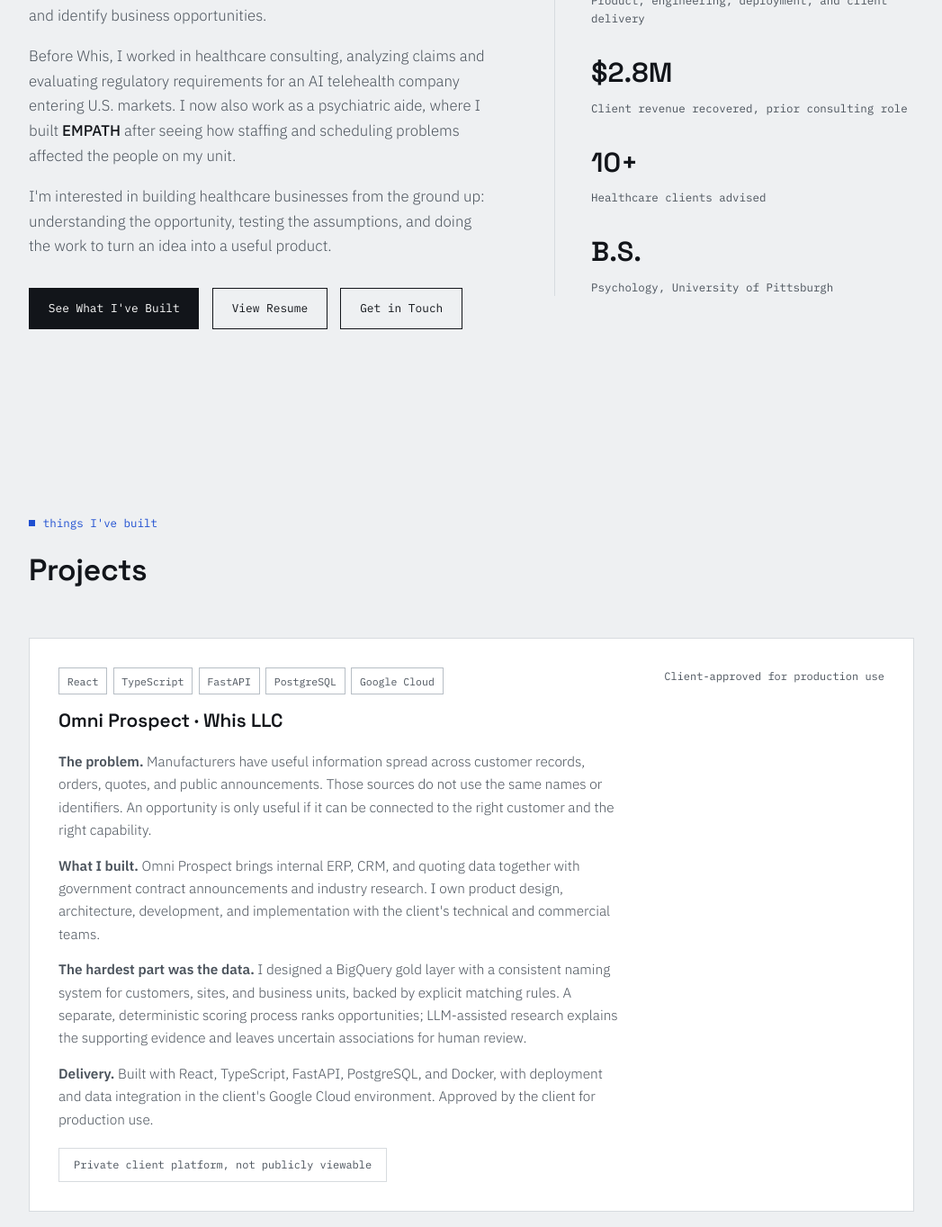
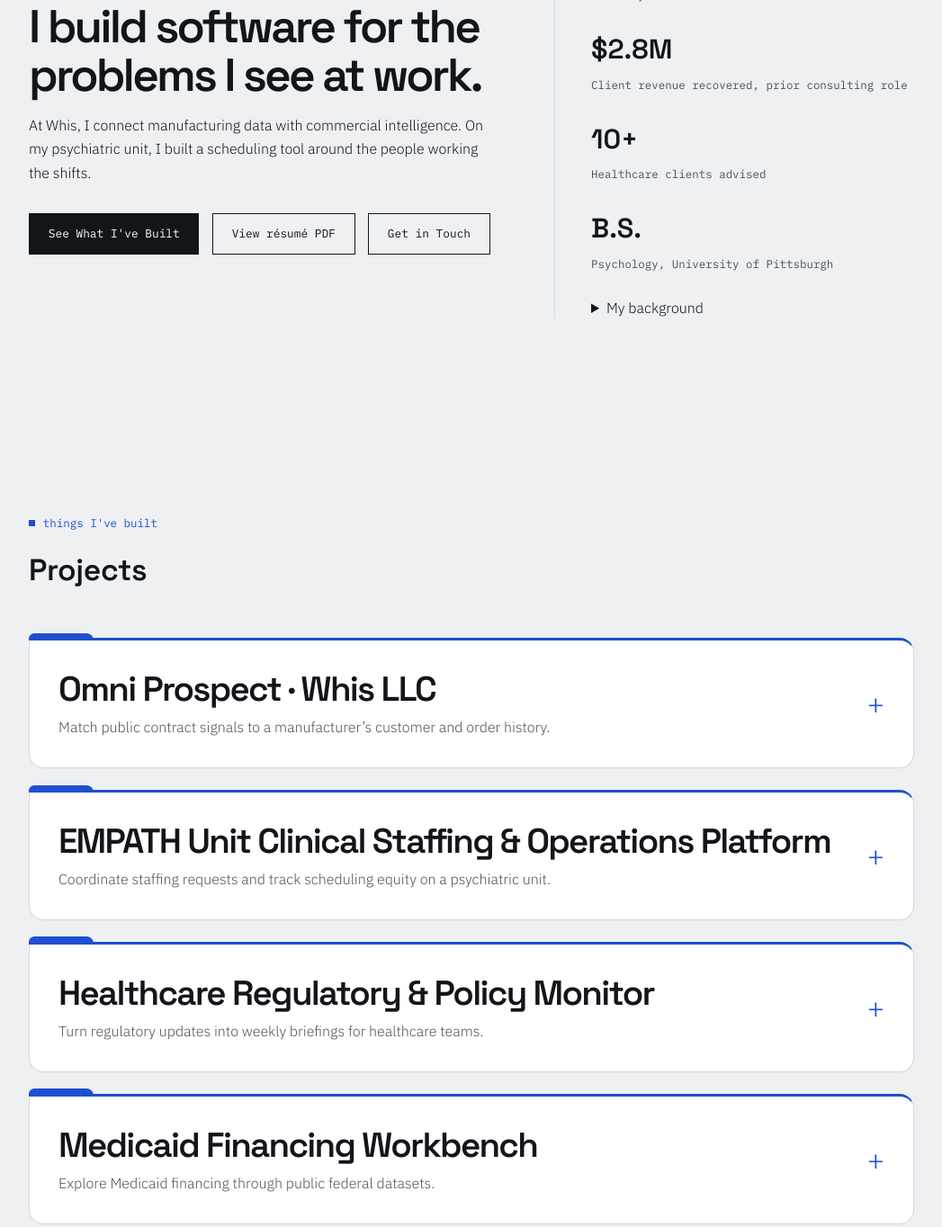
Before and after one commit to kas1172-dotcom/kas1172.github.io, a plain HTML site: page index.html in a window 1280 px wide. Shown: the part 341-1705 px from the top of the page at 90% size, without its empty margins (116-1163 px from the left). Drawn offline with Linux system fonts and the light colour scheme.

Commit message:
Introduce project folders and a concise résumé landing page

```diff
--- a/index.html
+++ b/index.html
@@ -344,6 +344,22 @@
       section { scroll-margin-top: 6rem; }
     }
     @media (prefers-reduced-motion: reduce) { html { scroll-behavior: auto; } }
+    .intro {font: 550 clamp(2rem,4vw,4rem)/1.04 var(--display);letter-spacing:-.055em;margin:1rem 0;max-width:19ch}
+    .background summary, .project-card summary {cursor:pointer}
+    .background {order:1}
+    .background .hero-bio {margin-top:1rem}
+    .project-card {position:relative;border-radius:0 1rem 1rem 1rem;border-top:3px solid var(--signal)}
+    .project-card::before {content:"";position:absolute;top:-.55rem;left:-1px;width:4.5rem;height:.55rem;border-radius:.4rem .5rem 0 0;background:var(--signal)}
+    .project-card summary {display:grid;grid-template-columns:1fr auto;align-items:center;gap:.4rem 1rem;list-style:none}
+    summary::-webkit-details-marker {display:none}
+    .folder-title {font:600 clamp(1.4rem,3vw,2.4rem)/1.15 var(--display);letter-spacing:-.045em}
+    .folder-desc {grid-column:1;color:var(--ink-soft)}
+    .project-card summary::after {content:"+";grid-column:2;grid-row:1 / 3;font-size:2rem;color:var(--signal)}
+    .project-card[open] summary::after {content:"−"}
+    .project-card[open] summary {padding-bottom:1.25rem;margin-bottom:1.25rem;border-bottom:1px solid var(--line)}
+    summary:focus-visible {outline:3px solid var(--signal);outline-offset:5px}
+    @media (prefers-reduced-motion:no-preference){.hero-left {animation:appear .55s ease-out}.project-card[open] .project-desc{animation:appear .25s ease-out}@keyframes appear {from{opacity:0;transform:translateY(8px)}to{opacity:1;transform:translateY(0)}}}
+    @media(max-width:540px){nav{flex-wrap:wrap;row-gap:.25rem}.nav-links{flex-wrap:wrap}}
 </style>
 </head>
 <body>
@@ -356,16 +372,16 @@
 <div class="hero-left">
 <div class="field-label">founder · product builder · healthcare operator</div>
 <h1 class="hero-name">Kapil Sharma</h1>
-<div class="hero-bio"><p>I notice problems, work through the details, and build something people can use. I founded <strong>Whis LLC</strong> and built <strong>Omni Prospect</strong> to help manufacturers connect their internal data with outside intelligence and identify business opportunities.</p>
-<p>Before Whis, I worked in healthcare consulting, analyzing claims and evaluating regulatory requirements for an AI telehealth company entering U.S. markets. I now also work as a psychiatric aide, where I built <strong>EMPATH</strong> after seeing how staffing and scheduling problems affected the people on my unit.</p>
-<p>I'm interested in building healthcare businesses from the ground up: understanding the opportunity, testing the assumptions, and doing the work to turn an idea into a useful product.</p></div>
-<div class="hero-actions">
+<p class="intro">I build software for the problems I see at work.</p><p class="hero-bio">At Whis, I connect manufacturing data with commercial intelligence. On my psychiatric unit, I built a scheduling tool around the people working the shifts.</p><div class="hero-actions">
 <a class="btn btn-primary" href="#projects">See What I've Built</a>
-<a class="btn btn-outline" href="#resume">View Resume</a>
+<a class="btn btn-outline" href="KapilSharma_Resume_.pdf">View résumé PDF</a>
 <a class="btn btn-outline" href="mailto:sharmak2517@gmail.com">Get in Touch</a>
 </div>
 </div>
-<div class="hero-right">
+<div class="hero-right"><details class="background"><summary>My background</summary><div class="hero-bio"><p>I notice problems, work through the details, and build something people can use. I founded <strong>Whis LLC</strong> and built <strong>Omni Prospect</strong> to help manufacturers connect their internal data with outside intelligence and identify business opportunities.</p>
+<p>Before Whis, I worked in healthcare consulting, analyzing claims and evaluating regulatory requirements for an AI telehealth company entering U.S. markets. I now also work as a psychiatric aide, where I built <strong>EMPATH</strong> after seeing how staffing and scheduling problems affected the people on my unit.</p>
+<p>I'm interested in building healthcare businesses from the ground up: understanding the opportunity, testing the assumptions, and doing the work to turn an idea into a useful product.</p></div>
+</details>
 <div class="stat-item">
 <div class="stat-number">Founder</div>
 <div class="stat-label">Whis LLC, since May 2026</div>
@@ -391,7 +407,7 @@
 <div class="field-label">things I've built</div>
 <h2 class="section-title">Projects</h2>
 <div style="margin-top: 3rem; display: flex; flex-direction: column; gap: 1.5rem;">
-<div class="project-card">
+<details class="project-card"><summary><span class="folder-title">Omni Prospect · Whis LLC</span><span class="folder-desc">Match public contract signals to a manufacturer’s customer and order history.</span></summary>
 <div class="project-card-header">
 <div>
 <div class="project-tags">
@@ -401,7 +417,7 @@
 <span class="skill-tag">PostgreSQL</span>
 <span class="skill-tag">Google Cloud</span>
 </div>
-<h3 class="project-title">Omni Prospect · Whis LLC</h3>
+
 </div>
 <div class="card-status">Client-approved for production use</div>
 </div>
@@ -412,12 +428,11 @@
 <div class="project-links">
 <span class="card-status" style="border: 1px solid var(--line); padding: 0.5rem 1rem;">Private client platform, not publicly viewable</span>
 </div>
-</div>
-<div class="project-card">
+</details><details class="project-card"><summary><span class="folder-title">EMPATH Unit Clinical Staffing &amp; Operations Platform</span><span class="folder-desc">Coordinate staffing requests and track scheduling equity on a psychiatric unit.</span></summary>
 <div class="project-card-header">
 <div>
 <div class="project-tags"><span class="skill-tag">Nurse Scheduling</span><span class="skill-tag">Scheduling Equity</span><span class="skill-tag">Operational Analytics</span></div>
-<h3 class="project-title">EMPATH Unit Clinical Staffing &amp; Operations Platform</h3>
+
 </div>
 <div class="card-status">Interactive demonstration · Synthetic unit data</div>
 </div>
@@ -430,8 +445,7 @@
 <div class="card-status" style="margin-top: 0.5rem;">Public demonstration with fictional staff and synthetic aggregate unit totals. No patient records or hospital results are shown.</div>
 </div>
 </div>
-<div class="project-links"><a class="btn btn-primary" href="https://kas1172-dotcom.github.io/empath-scheduler/" rel="noopener noreferrer" target="_blank">Explore EMPATH Demo</a><a class="btn btn-outline" href="https://github.com/kas1172-dotcom/empath-scheduler" rel="noopener noreferrer" target="_blank">Code &amp; Metric Definitions</a></div></div>
-<div class="project-card">
+<div class="project-links"><a class="btn btn-primary" href="https://kas1172-dotcom.github.io/empath-scheduler/" rel="noopener noreferrer" target="_blank">Explore EMPATH Demo</a><a class="btn btn-outline" href="https://github.com/kas1172-dotcom/empath-scheduler" rel="noopener noreferrer" target="_blank">Code &amp; Metric Definitions</a></div></details><details class="project-card"><summary><span class="folder-title">Healthcare Regulatory &amp; Policy Monitor</span><span class="folder-desc">Turn regulatory updates into weekly briefings for healthcare teams.</span></summary>
 <div class="project-card-header">
 <div>
 <div class="project-tags">
@@ -440,7 +454,7 @@
 <span class="skill-tag">GitHub Actions</span>
 <span class="skill-tag">Static Site</span>
 </div>
-<h3 class="project-title">Healthcare Regulatory &amp; Policy Monitor</h3>
+
 </div>
 <div class="card-status"><span class="status-dot live"></span> Live · Weekly</div>
 </div>
@@ -452,8 +466,7 @@
 <a class="btn btn-primary" href="https://kas1172-dotcom.github.io/Healthcare_WeeklyNewsletter_Kapil/" rel="noopener noreferrer" target="_blank">View Live Dashboard</a>
 <a class="btn btn-outline" href="https://kas1172-dotcom.github.io/Healthcare_WeeklyNewsletter_Kapil/how-it-works.html" rel="noopener noreferrer" target="_blank">How It Works</a>
 </div>
-</div>
-<div class="project-card">
+</details><details class="project-card"><summary><span class="folder-title">Medicaid Financing Workbench</span><span class="folder-desc">Explore Medicaid financing through public federal datasets.</span></summary>
 <div class="project-card-header">
 <div>
 <div class="project-tags">
@@ -462,7 +475,7 @@
 <span class="skill-tag">Public Federal Datasets</span>
 <span class="skill-tag">Static Dashboard</span>
 </div>
-<h3 class="project-title">Medicaid Financing Workbench</h3>
+
 </div>
 <div class="card-status"><span class="status-dot live"></span> Personal Project</div>
 </div>
@@ -474,9 +487,8 @@
 <a class="btn btn-primary" href="https://kas1172-dotcom.github.io/medicaid-financing-workbench/" rel="noopener noreferrer" target="_blank">View Live Dashboard</a>
 <a class="btn btn-outline" href="https://github.com/kas1172-dotcom/medicaid-financing-workbench" rel="noopener noreferrer" target="_blank">View on GitHub</a>
 </div>
-</div>
-</div>
-</section>
+</details>
+</div></section>
 <!-- RESUME -->
 <section id="resume">
 <div class="resume-header">
```
